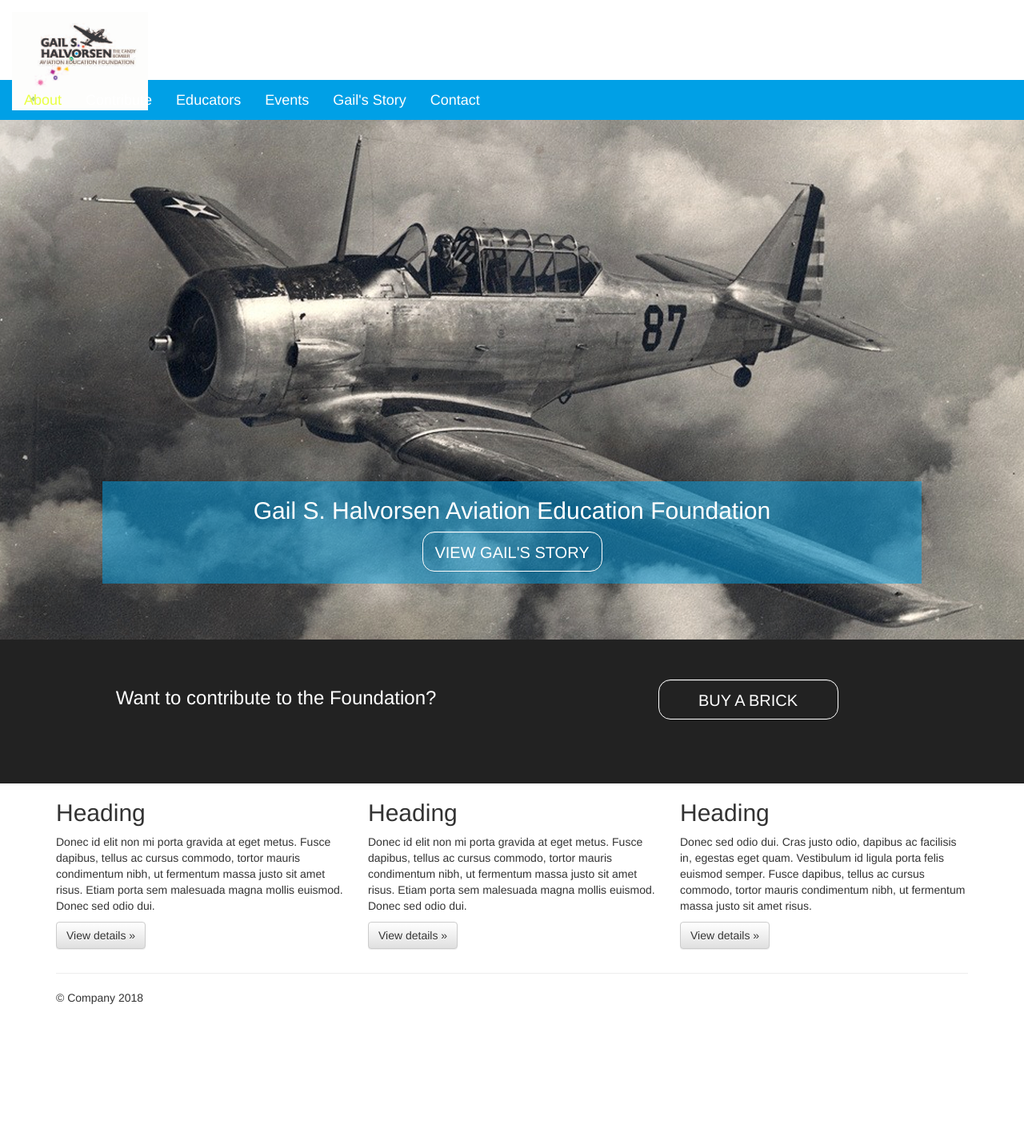
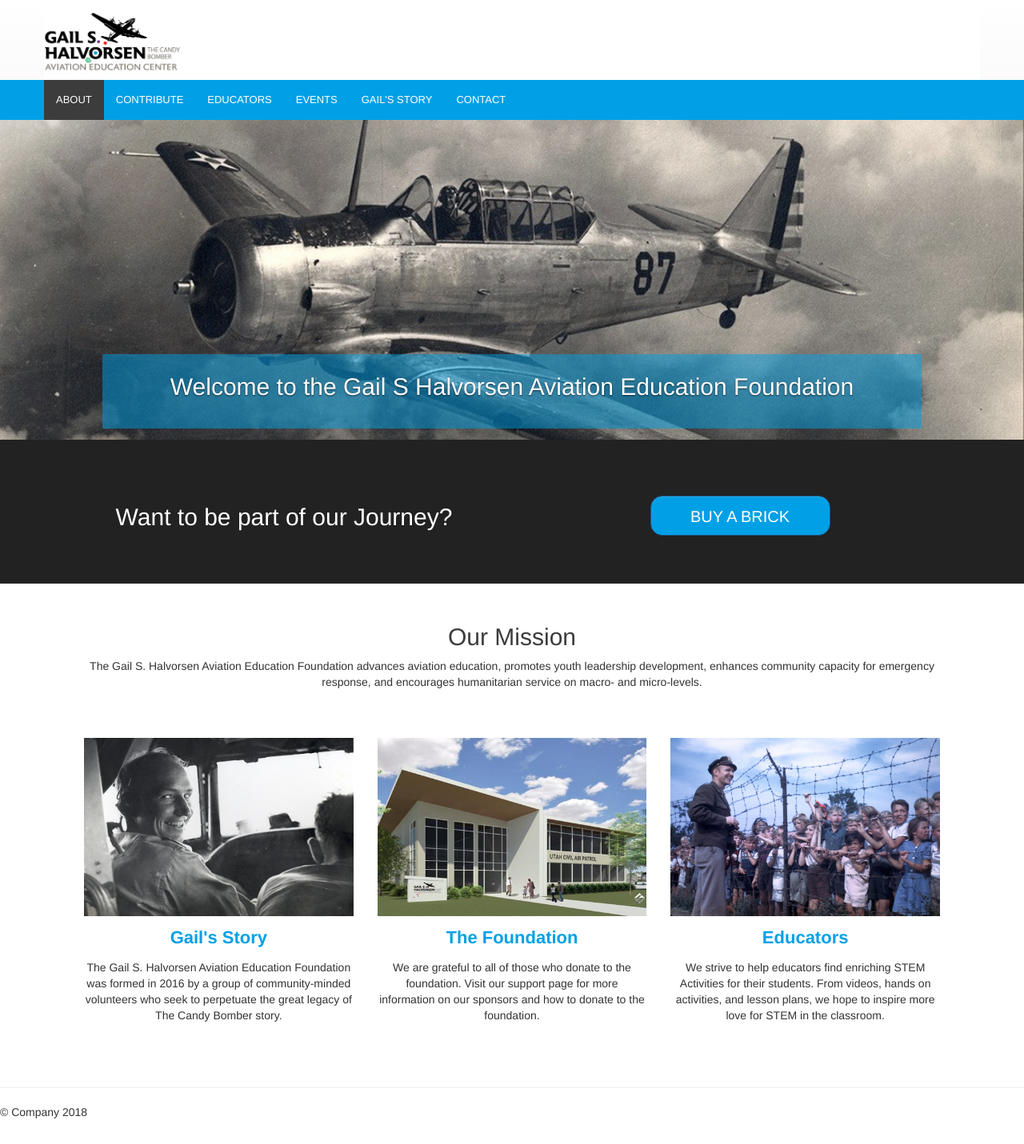
Before and after one commit to Morganmckelle/CandyBomber, a PHP site: page / in a window 1280 px wide. Shown: the whole page at 80% size. Before the commit the page ends 1256 px from the top, so only its background shows below. Run offline with PHP 8.4, Linux system fonts and the light colour scheme; some libraries are stand-ins or nearby versions.

Commit message:
Nav, slider, mission and quick links

```diff
--- a/css/main.css
+++ b/css/main.css
@@ -7,6 +7,45 @@
     font-family: "Helvetica Neue", sans-serif;
     padding-bottom: 20px;
 }
+.container{
+	padding-left:0px;
+	padding-right:0px;
+    margin-right: auto;
+    margin-left: auto;
+
+}
+.container-fluid{
+padding-right: 0px;
+    padding-left: 0px;
+    margin-right: auto;
+    margin-left: auto;
+}
+ div.carousel-caption{
+	background-color: rgba(0, 160, 230, .5);
+    margin: 0 auto;
+    width: 80%;
+    text-align: center;
+    position: absolute;
+    bottom: 70px;
+    left: 0;
+    right: 0;
+	font-size:30px;
+
+}
+div.carousel-caption a.btn-primary{
+	width: 225px;
+
+    line-height: 50px;
+    background-image: none;
+    border-radius: 15px;
+    background-color: transparent;
+	border: 1px solid white;
+    color: white;
+    text-shadow: none;
+    padding:0;
+    font-size: 20px;
+	margin:0 auto;
+}
 
 .btn-primary{
     width: 225px;
@@ -14,9 +53,8 @@
     line-height: 50px;
     background-image: none;
     border-radius: 15px;
-    background-color: transparent;
+    background-color: #00A0E6;
     color: white;
-    border: 1px solid white;
     text-shadow: none;
     padding: 0;
     font-size: 20px;
@@ -25,7 +63,13 @@
     background-color: rgba(34, 34, 34, .5);
     border: 1px solid white;
 }
-
+.mission{
+	text-align:center;
+	margin: 30px;
+}
+.mission h2{
+	color: #3c3c3c;
+}
 /*-- Navigation --*/
 nav.navbar{
     margin-bottom: 0;
@@ -43,13 +87,14 @@
 
 .navbar-default .navbar-nav>li>a{
     color: white;
-    font-size: 18px;
+    font-size: 13px;
     text-shadow: none;
+
 }
 
 .navbar-default .navbar-nav>.active>a, .navbar-default .navbar-nav>.active>a:hover{
-    color: #E9FF43;
-    background-color: transparent;
+    color: #ffffff;
+    background-color:#3c3c3c;
     background-image: none;
     box-shadow: none;
     text-shadow: none;
@@ -69,17 +114,27 @@
     width: 100%;
 }
 
+.carousel-inner{
+	height:400px;
+}
+
+.carousel-inner img{
+	width:100%;
+}
 
 /*-- Content --*/
-.jumbotron{
-    background-image: url("../img/sepia-plane.png");
-    background-size: cover;
-    background-repeat: no-repeat;
-    background-position: center;
-    height: 650px;
-    margin: 0;
-    position: relative;
-    padding: 0;
+.quicklinks{
+	text-align:center;
+	margin:50px;
+}
+.quicklinks img{
+	width:100%;
+	max-height:223px;
+}
+.quicklinks h4{
+	font-size:22px;
+	color: #00A0E6;
+	padding:5px 0;
 }
 
 .jumbotron .container{
@@ -103,13 +158,14 @@
     height: 180px;
     width: 100%;
     background-color: #222;
-    padding: 50px;
+    padding: 70px;
 }
 
 .action-bar h3{
     color: white;
     text-align: center;
     margin: 10px 0;
+	font-size: 30px;
 }
 
 .action-bar div a{
--- a/index.html
+++ b/index.html
@@ -10,12 +10,14 @@
         <link rel="stylesheet" href="css/bootstrap.min.css">
         <link rel="stylesheet" href="css/bootstrap-theme.min.css">
         <link rel="stylesheet" href="css/main.css">
+		<link href="https://fonts.googleapis.com/css?family=Open+Sans" rel="stylesheet">
 
         <script src="js/vendor/modernizr-2.8.3-respond-1.4.2.min.js"></script>
     </head>
-    <body style="max-width: 1300px; margin: 0 auto; display: block;">
+    <body>
     <nav class="navbar navbar-default">
-        <div class="container-fluid nav-first-level">
+		<div class="container">
+        <div class="container nav-first-level">
             <!-- Brand and toggle get grouped for better mobile display -->
             <div class="navbar-header">
                 <button type="button" class="navbar-toggle collapsed" data-toggle="collapse" data-target="#bs-example-navbar-collapse-1" aria-expanded="false">
@@ -25,72 +27,138 @@
                     <span class="icon-bar"></span>
                 </button>
                 <a class="navbar-brand" href="#">
-                    <img src="img/logo/Halvorsen_Logo.jpg" alt="Gail S. Halvorsen Aviation Education Foundation Logo"/>
+                    <img src="img/logo_colors_crop.png" alt="Gail S. Halvorsen Aviation Education Foundation Logo"/>
                 </a>
             </div>
         </div>
-
+		</div>
         <div class="nav-second-level">
             <!-- Collect the nav links, forms, and other content for toggling -->
             <div class="collapse navbar-collapse" id="bs-example-navbar-collapse-1">
+				<div class="container">
                 <ul class="nav navbar-nav">
                     <li class="active">
-                        <a href="#">About <span class="sr-only">(current)</span>
+                        <a href="#">ABOUT <span class="sr-only">(current)</span>
                         </a>
                     </li>
                     <li>
-                        <a href="#">Contribute</a>
+                        <a href="#">CONTRIBUTE</a>
                     </li>
                     <li>
-                        <a href="#">Educators</a>
+                        <a href="#">EDUCATORS</a>
                     </li>
                     <li>
-                        <a href="#">Events</a>
+                        <a href="#">EVENTS</a>
                     </li>
                     <li>
-                        <a href="#">Gail's Story</a>
+                        <a href="#">GAIL'S STORY</a>
                     </li>
                     <li>
-                        <a href="#">Contact</a>
+                        <a href="#">CONTACT</a>
                     </li>
                 </ul>
+				</div>
             </div><!-- /.navbar-collapse -->
         </div><!-- /.container-fluid -->
+
     </nav>
 
+
+		<div class="container-fluid">
+	<div id="carousel-example-generic" class="carousel slide" data-ride="carousel">
+   <!-- Indicators -->
+   <ol class="carousel-indicators">
+    <li data-target="#carousel-example-generic" data-slide-to="0" class="active"></li>
+    <li data-target="#carousel-example-generic" data-slide-to="1"></li>
+    <li data-target="#carousel-example-generic" data-slide-to="2"></li>
+    <li data-target="#carousel-example-generic" data-slide-to="3"></li>
+   </ol>
+   <!-- Wrapper for slides -->
+   <div class="carousel-inner" role="listbox">
+    <div class="item active">
+     <img src="img/slider/sepia-plane.png" alt="Plane" class="img-responsive 1" />
+		<div class="carousel-caption">
+       Welcome to the Gail S Halvorsen Aviation Education Foundation
+
+     </div>
+
+
+    </div>
+    <div class="item">
+     <img src="img/slider/civil-air-patrol1.jpg" alt="Civil Air Patrol" class="img-responsive 2" />
+		<div class="carousel-caption">
+       Meet our Board Members
+			<a class="btn btn-primary btn-lg">The Foundation</a>
+     </div>
+
+    </div>
+    <div class="item">
+     <img src="img/slider/candyDrop.jpg" alt="Candy Drop" class="img-responsive 3" />
+     <div class="carousel-caption"> Play our Candy Drop Game!
+		 <a class="btn btn-primary btn-lg">Candy Drop</a>
+
+     </div>
+     </div>
+
+    </div>
+
     <!-- Main jumbotron for a primary marketing message or call to action -->
-    <div class="jumbotron">
+    <!--<div class="jumbotron">
       <div class="container">
         <h2>Gail S. Halvorsen Aviation Education Foundation</h2>
         <p><a class="btn btn-primary btn-lg" href="#" role="button">VIEW GAIL'S STORY</a></p>
       </div>
-    </div>
+    </div>-->
     <div class="action-bar">
-        <h3 class="col-md-6">Want to contribute to the Foundation?</h3>
+        <h3 class="col-md-6">Want to be part of our Journey? </h3>
         <div class="col-md-6">
             <a class="btn btn-primary btn-lg">BUY A BRICK</a>
         </div>
+
     </div>
 
+
     <div class="container">
-      <!-- Example row of columns -->
+		<div class="mission">
+		<div class="row">
+			<div class="col-sm-12">
+			<h2>Our Mission</h2>
+			</div>
+		</div>
+			<div clas="row">
+				<div class="col-sm-12">
+					<p>The Gail S. Halvorsen Aviation Education Foundation advances aviation education, promotes youth leadership development, enhances community capacity for emergency response, and encourages humanitarian service on macro- and micro-levels.</p>
+				</div>
+			</div>
+		</div>
+		</div>
+
+      <!-- Quick Links -->
+		<div class="container">
+		<div class="quicklinks">
       <div class="row">
         <div class="col-md-4">
-          <h2>Heading</h2>
-          <p>Donec id elit non mi porta gravida at eget metus. Fusce dapibus, tellus ac cursus commodo, tortor mauris condimentum nibh, ut fermentum massa justo sit amet risus. Etiam porta sem malesuada magna mollis euismod. Donec sed odio dui. </p>
-          <p><a class="btn btn-default" href="#" role="button">View details &raquo;</a></p>
+			<img src="img/GailStory.jpg">
+			<h4 class="quickh3"><strong>Gail's Story</strong></h4>
+          <p>The Gail S. Halvorsen Aviation Education Foundation was formed in 2016 by a group of community-minded volunteers who seek to perpetuate the great legacy of The Candy Bomber story.</p>
+
         </div>
         <div class="col-md-4">
-          <h2>Heading</h2>
-          <p>Donec id elit non mi porta gravida at eget metus. Fusce dapibus, tellus ac cursus commodo, tortor mauris condimentum nibh, ut fermentum massa justo sit amet risus. Etiam porta sem malesuada magna mollis euismod. Donec sed odio dui. </p>
-          <p><a class="btn btn-default" href="#" role="button">View details &raquo;</a></p>
+			<img src="img/civil-air-patrol.jpg">
+			<h4 class="quickh3"><strong>The Foundation</strong></h4>
+          <p>We are grateful to all of those who donate to the foundation. Visit our support page for more information on our sponsors and how to donate to the foundation. </p>
+
        </div>
         <div class="col-md-4">
-          <h2>Heading</h2>
-          <p>Donec sed odio dui. Cras justo odio, dapibus ac facilisis in, egestas eget quam. Vestibulum id ligula porta felis euismod semper. Fusce dapibus, tellus ac cursus commodo, tortor mauris condimentum nibh, ut fermentum massa justo sit amet risus.</p>
-          <p><a class="btn btn-default" href="#" role="button">View details &raquo;</a></p>
+			<img src="img/Gail-FenceFull.jpg">
+			<h4 class="quickh3"><strong>Educators</strong></h4>
+          <p>We strive to help educators find enriching STEM Activities for their students. From videos, hands on activities, and lesson plans, we hope to inspire more love for STEM in the classroom.</p>
+
         </div>
       </div>
+		</div>
+		</div>
+			</div>
 
       <hr>
 
```
Also changed, not shown: img/GailStory.jpg (added), img/civil-air-patrol.jpg, img/download.jpg (deleted), img/slider/Gail.jpg (added), img/slider/candyDrop.jpg (added), img/slider/civil-air-patrol1.jpg (added), img/slider/sepia-plane.png (added), img/yoga group.jpg (deleted), img/yoga1.jpg (deleted), img/yogastudio.jpg (deleted).
